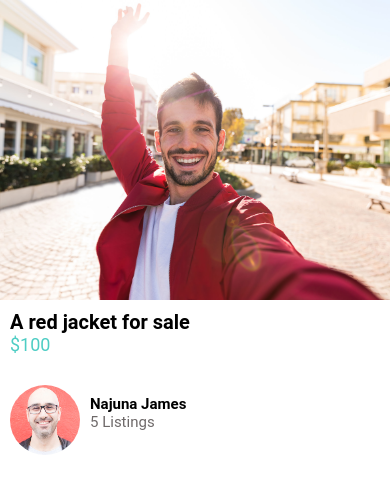
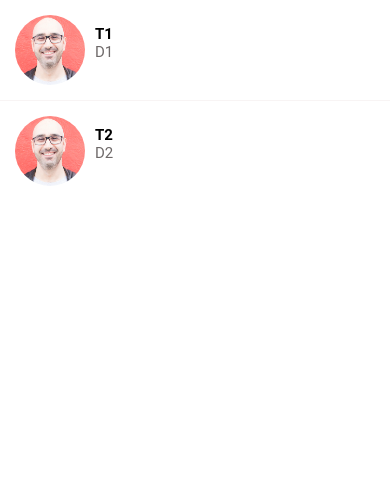
Before and after one commit to ETS-ReactNative5/SellitOff, a React Native app: screen / in a window 390 px wide. Shown: the top 494 px of the page. Built offline with nearby package versions, Linux system fonts and the light colour scheme.

Commit message:
Setting up messages screen and added line separator component

```diff
--- a/App.js
+++ b/App.js
@@ -9,6 +9,7 @@
 import AppButton from "./app/components/AppButton";
 import Card from "./app/components/Card";
 import DetailsScreen from "./app/screens/DetailsScreen";
+import MessagesScreen from "./app/screens/MessagesScreen";
 
 export default function App() {
   // return <WelcomeScreen />;
@@ -26,6 +27,6 @@
     //   />
     // </View>
 
-    <DetailsScreen />
+    <MessagesScreen />
   );
 }
--- a/app/components/ListItem.js
+++ b/app/components/ListItem.js
@@ -1,11 +1,12 @@
 import React from "react";
-import { View, StyleSheet, Image } from "react-native";
+import { View, StyleSheet, Image, TouchableHighlight } from "react-native";
 
 import AppText from "../components/AppText.android";
 import colors from "../config/colors";
 
-function ListItem({ title, subtitle, image }) {
+function ListItem({ title, subtitle, image, onPress }) {
   return (
+    <TouchableHighlight onPress={onPress} underlayColor={colors.light}>
       <View style={styles.listingContainer}>
         <Image style={styles.listImage} source={image} />
         <View>
@@ -13,6 +14,7 @@
           <AppText style={styles.listingSubTitle}>{subtitle}</AppText>
         </View>
       </View>
+    </TouchableHighlight>
   );
 }
 
@@ -43,6 +45,7 @@
   },
   listingContainer: {
     flexDirection: "row",
+    padding: 15,
   },
 });
 export default ListItem;
--- /dev/null
+++ b/app/components/ListItemSeparator.js
@@ -0,0 +1,18 @@
+import React from "react";
+import { StyleSheet, View } from "react-native";
+
+import colors from "../config/colors";
+
+function ListItemSeparator() {
+  return <View style={styles.separator} />;
+}
+
+const styles = StyleSheet.create({
+  separator: {
+    width: "100%",
+    height: 1,
+    backgroundColor: colors.light,
+  },
+});
+
+export default ListItemSeparator;
--- /dev/null
+++ b/app/components/Screen.js
@@ -0,0 +1,14 @@
+import React from "react";
+import Constants from "expo-constants";
+import { StyleSheet, SafeAreaView } from "react-native";
+
+function Screen({ children }) {
+  return <SafeAreaView style={styles.screen}>{children}</SafeAreaView>;
+}
+
+const styles = StyleSheet.create({
+  screen: {
+    paddingTop: Constants.statusBarHeight,
+  },
+});
+export default Screen;
--- a/app/config/colors.js
+++ b/app/config/colors.js
@@ -4,4 +4,5 @@
   black: "#000",
   white: "#fff",
   grey: "#6e6969",
+  light: "#f8f4f4",
 };
--- /dev/null
+++ b/app/screens/MessagesScreen.js
@@ -0,0 +1,43 @@
+import React from "react";
+import { FlatList, SafeAreaView } from "react-native";
+
+import Screen from "../components/Screen";
+import ListItem from "../components/ListItem";
+import { View } from "react-native";
+import ListItemSeparator from "../components/ListItemSeparator";
+
+const messages = [
+  {
+    id: 1,
+    title: "T1",
+    Description: "D1",
+    image: require("../assets/mosh.jpg"),
+  },
+  {
+    id: 2,
+    title: "T2",
+    Description: "D2",
+    image: require("../assets/mosh.jpg"),
+  },
+];
+function MessagesScreen(props) {
+  return (
+    <Screen>
+      <FlatList
+        data={messages}
+        keyExtractor={(message) => message.id.toString()}
+        renderItem={({ item }) => (
+          <ListItem
+            title={item.title}
+            subtitle={item.Description}
+            image={item.image}
+            onPress={() => console.log("message Selected")}
+          />
+        )}
+        ItemSeparatorComponent={ListItemSeparator}
+      />
+    </Screen>
+  );
+}
+
+export default MessagesScreen;
--- a/app/screens/ViewImageScreen.js
+++ b/app/screens/ViewImageScreen.js
@@ -1,14 +1,25 @@
 import React from "react";
 import { Image, StyleSheet } from "react-native";
 import { View } from "react-native";
+import { MaterialCommunityIcons } from "@expo/vector-icons";
 
 import colors from "../config/colors";
 
 function ViewImageSCreen(props) {
   return (
     <View style={styles.container}>
-      <View style={styles.closeIcon}></View>
-      <View style={styles.deleteIcon}></View>
+      <MaterialCommunityIcons
+        style={styles.deleteIcon}
+        name="trash-can-outline"
+        color={colors.white}
+        size={40}
+      />
+      <MaterialCommunityIcons
+        style={styles.closeIcon}
+        name="close"
+        size={40}
+        color={colors.white}
+      />
       <Image
         resizeMode="contain"
         style={styles.image}
@@ -18,18 +29,12 @@
   );
 }
 const styles = StyleSheet.create({
-  closeIcon: {
-    width: 50,
-    height: 50,
-    backgroundColor: colors.primary,
+  deleteIcon: {
     top: 40,
     left: 30,
     position: "absolute",
   },
-  deleteIcon: {
-    width: 50,
-    height: 50,
-    backgroundColor: colors.secondary,
+  closeIcon: {
     position: "absolute",
     top: 40,
     right: 30,
--- a/package.json
+++ b/package.json
@@ -12,6 +12,7 @@
   "dependencies": {
     "@react-native-community/hooks": "^2.8.1",
     "expo": "~44.0.0",
+    "expo-constants": "^13.0.2",
     "expo-status-bar": "~1.2.0",
     "react": "17.0.1",
     "react-dom": "17.0.1",
```
Also changed, not shown: app/components/ListItemDeleteAction.js (added), 1 other file (tests, documents, lock files or other folders). Lines whose indentation alone changed are shown as unchanged.
